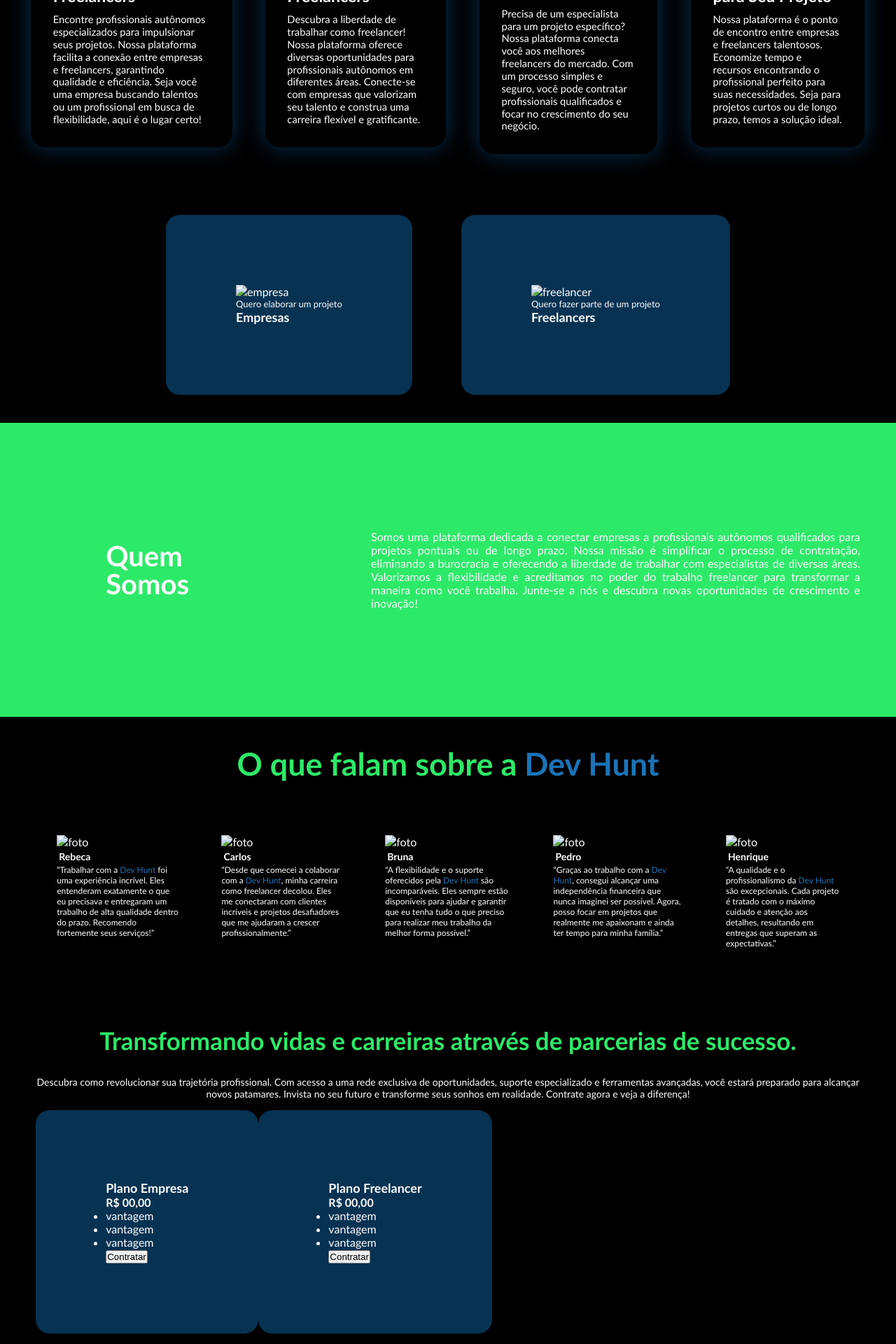
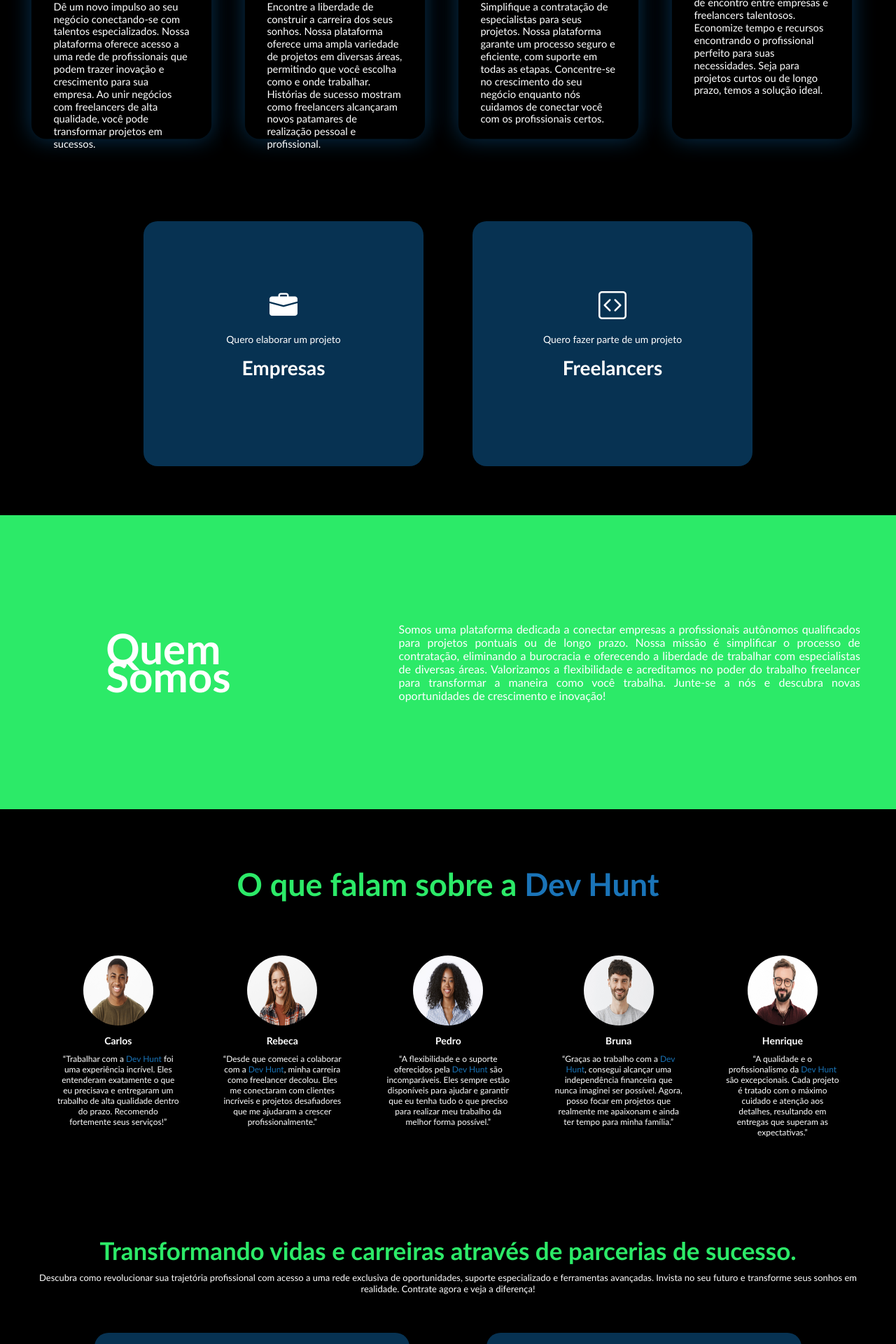
Before and after one commit to Rayanegmoura/Dev-Hunt, a PHP site: page / in a window 1280 px wide. Shown: the part 800-2720 px from the top of the page at 70% size. Run offline with PHP 8.4, Linux system fonts and the light colour scheme.

Commit message:
atualização dapágina inicial

```diff
--- a/css/style.css
+++ b/css/style.css
@@ -129,7 +129,6 @@ section.topo-do-site.flex {
     margin-right: 20px;
     position: relative;
     left: 8%;
-    padding-bottom: 10px;
 }
 
 .txt-topo-site {
@@ -141,31 +140,56 @@ section.topo-do-site.flex {
     font-size: 14px;
     text-transform: uppercase;
     color: #fff;
-    background-color: #2cea68;
     border: 0;
     border-radius: 30px;
     cursor: pointer;
     transition: .2s;
     margin-top: 1%;
-    margin-left: 0.5%;
+    margin-left: 2%;
+}
+
+.bnt-txt button:hover {
+    background-color: #073252;
+    transform: scale(1.05);
+}
+
+.bnt-txt .bnt-txt-1 {
+    background-color: #1a74b8;
+}
+
+.bnt-txt .bnt-txt-2 {
+    background-color: #2cea68;
 }
 
 /* ESTILO SECTION TXT-2 */
 
 section.txt-2 {
     padding: 40px 4%;
+    display: inline-block;
 }
 
 section.txt-2 .flex {
     align-items: center;
     justify-content: center;
-    gap: 60px
+    gap: 60px;
+    justify-content: center;
+}
+
+.txt-2 h1 {
+    color: #2cea68;
+    font-size: 45px;
+    padding-bottom: 70px;
+    text-align: center;
 }
 
 .txt-2 .txt-box {
-    font-size: 14px;
+    height: 300px;
+    width: 245px;
+    align-items: center;
+    font-size: 15px;
     border-radius: 20px;
     padding: 30px;
+    display: inline-block;
 }
 
 .txt-2 .txt-box {
@@ -173,22 +197,25 @@ section.txt-2 .flex {
     box-shadow: 0 0 30px #073252;
 }
 
-.txt-2 h2 {
-    color: #2cea68;
-    font-size: 45px;
-    padding-bottom: 30px;
+.txt-2 .txt-box h3 {
+    font-size: 18px;
+    padding-bottom: 15px;
     text-align: center;
 }
 
-.txt-2 .txt-box h3 {
-    font-size: 22px;
-    padding-bottom: 10px;
+.txt-2 .txt-box p {
+    font-size: 14px;
 }
+
+.txt-2 span:hover {
+    color: #2cea68;
+}
+
 
 /* ESTILO SECTION ENCONTRE */
 
 section.encontre {
-    padding: 40px 4%;
+    padding: 70px 4%;
 }
 
 section.encontre .flex {
@@ -203,6 +230,10 @@ section.encontre .flex {
     padding: 100px;
     transition: .2s;
     background-color: #073252;
+    text-align: center;
+    height: 350px;
+    width: 400px;
+    display: inline-block;
 }
 
 .encontre .serv-box:hover {
@@ -210,12 +241,20 @@ section.encontre .flex {
     box-shadow: 0 0 30px #073252;
 }
 
+.serv-box i {
+    display: flex;
+    font-size: 40px;
+    margin-bottom: 20px;
+    justify-content: center;
+}
+
 .serv-box p {
-    font-size: 13px;
+    font-size: 14px;
+    margin-bottom: 15px;
 }
 
 .serv-box h3 {
-    font-size: 18px;
+    font-size: 28px;
     justify-content: center;
     align-items: center;
 }
@@ -229,7 +268,7 @@ section.txt-3 {
 
 section.txt-3 .flex {
     align-items: center;
-    gap: 60px;
+    gap: 40px;
 }
 
 .txt-3 .txt-quem-somos {
@@ -239,12 +278,12 @@ section.txt-3 .flex {
 }
 
 .txt-3 .txt-quem-somos h2 {
-    font-size: 40px;
+    font-size: 60px;
     line-height: 40px;
 }
 
 .txt-3 .quem-somos p {
-    font-size: 20x;
+    font-size: 25x;
     text-align: justify;
 }
 
@@ -257,104 +296,129 @@ section.depoimentos{
 section.depoimentos.flex {
     align-items: center;
     justify-content: center;
-    gap: 90px;
+}
+
+section.depoimentos .depoimentos-box img {
+    width: 100px;
+    height: 100px;
+    border-radius: 50%;
+}
+
+.depoimentos {
+    align-items: center;
+    text-align: center;
+    align-items: center;
 }
 
 .depoimentos h2 {
+    padding-top: 40px;
     color: #2cea68;
     font-size: 45px;
     padding-bottom: 30px;
-    text-align: center;
 }
 
 .depoimentos .depoimentos-box {
     margin-top: 15px;
     border-radius: 20px;
     padding: 30px;
-    transition: .2s;
-}
-
-.depoimentos .depoimentos:hover {
-    transform: scale(1.05);
-    box-shadow: 0 0 30px #073252;
 }
 
 .depoimentos h4 {
     font-size: 14px;
-    padding: 3px;
+    padding: 10px;
+
 }
 
 .depoimentos p {
     font-size: 12px;
 }
+
+.depoimentos-box img:hover {
+    transform: scale(1.05);
+    box-shadow: 0 0 30px #073252;
+}
+
 /* ESTILO PLANOS */
 
 section.planos{
-    padding: 40px 4%;
+    padding: 70px 4%;
 }
 
-section.planos.flex {
+section.planos .flex {
     align-items: center;
     justify-content: center;
-    gap: 90px;
+    gap: 110px;
+}
+
+.planos .p-planos {
+    width: 450px;
+    height: 550px;
 }
 
 .planos h2 {
     color: #2cea68;
     font-size: 35px;
-    padding-bottom: 30px;
     text-align: center;
 }
 
 .planos p {
-    font-size: 14px;
+    font-size: 13px;
+    text-align: center;
+    margin-top: 10px;
+    margin-bottom: 40px;
+}
+
+.planos h3 {
+    font-size: 25px;
     text-align: center;
 }
 
-.planos .p-empresa {
+.planos h4 {
+    font-size: 40px;
+    padding: 20px;
+    text-align: center;
+}
+
+.planos ul li {
+    margin-left: 40px;
+    font-size: 13px;
+    padding: 3px;
+}
+
+.planos .bnt-planos {
+    display: flex;
+    justify-content: center;
+    align-items: center;
+    padding: 25px;
+}
+
+.planos .bnt-planos button {
+    padding: 10px 20px;
+    font-size: 14px;
+    text-transform: uppercase;
+    background-color: #1a74b8;
+    border: 0;
+    border-radius: 30px;
+    cursor: pointer;
+    transition: .2s;
+}
+
+.bnt-planos button:hover {
+    background-color: #2cea68;
+    transform: scale(1.05);
+}
+
+.planos .p-planos {
     margin-top: 15px;
     border-radius: 20px;
-    padding: 100px;
+    padding: 20px;
     transition: .2s;
     background-color: #073252;
 }
 
-.planos .p-empresa:hover {
+.planos .p-planos:hover {
     transform: scale(1.05);
     box-shadow: 0 0 30px #073252;
-}
-
-.p-empresa p {
-    font-size: 13px;
-}
-
-.p-empresa h3 {
-    font-size: 18px;
-    justify-content: center;
-    align-items: center;
-}
-
-.planos .p-freelancer {
-    margin-top: 15px;
-    border-radius: 20px;
-    padding: 100px;
-    transition: .2s;
-    background-color: #073252;
-}
-
-.planos .p-freelancer:hover {
-    transform: scale(1.05);
-    box-shadow: 0 0 30px #073252;
-}
-
-.p-freelancer p {
-    font-size: 13px;
-}
-
-.p-freelancer h3 {
-    font-size: 18px;
-    justify-content: center;
-    align-items: center;
 }
 
 /* ESTILO PRECISO DE AJUDA */
@@ -369,6 +433,31 @@ section.ajuda.flex {
     gap: 90px;
 }
 
+.ajuda h2 {
+    padding: 30px;
+    font-size: 25px;
+    color: #fff;
+}
+
+.ajuda h3 {
+    font-size: 23px;
+    padding: 10px;
+}
+
+.ajuda p  {
+    font-size: 13px;
+    padding: 10px;
+}
+
+.ajuda a {
+    font-size: 14px;
+    color: #fff;
+}
+
+.ajuda a:hover {
+    color: #2cea68;
+}
+
 /* ESTILO FOOTER */
 
 footer {
--- a/index.html
+++ b/index.html
@@ -5,6 +5,8 @@
         <meta name="viewport" content="width=device-width, initial-scale=1.0">
         <title>Dev Hunt</title>
         <link rel="shortcut icon" type="image/jpg" href="./img/icone.png"/>
+
+        <link rel="stylesheet" href="https://cdn.jsdelivr.net/npm/bootstrap-icons@1.11.3/font/bootstrap-icons.min.css">
 
         <link rel="stylesheet" type="text/css" href="/css/style.css">
     </head>
@@ -81,21 +83,21 @@
 
             <section class="txt-2">
                 <div class="interface">
-                    <h2>Encontre ou Seja um <span>Freelancer</span></h2>
+                    <h1>Encontre ou seja um <span>Freelancer</span></h1>
                     <div class="flex">
                         <div class="txt-box">
                             <h3>Transforme Seu Negócio com Freelancers</h3>
-                            <p>Encontre profissionais autônomos especializados para impulsionar seus projetos. Nossa plataforma facilita a conexão entre empresas e freelancers, garantindo qualidade e eficiência. Seja você uma empresa buscando talentos ou um profissional em busca de flexibilidade, aqui é o lugar certo!</p>
+                            <p>Dê um novo impulso ao seu negócio conectando-se com talentos especializados. Nossa plataforma oferece acesso a uma rede de profissionais que podem trazer inovação e crescimento para sua empresa. Ao unir negócios com freelancers de alta qualidade, você pode transformar projetos em sucessos.</p>
                         </div><!--txt-box-->
 
                         <div class="txt-box">
                             <h3>Oportunidades Flexíveis para Freelancers</h3>
-                            <p>Descubra a liberdade de trabalhar como freelancer! Nossa plataforma oferece diversas oportunidades para profissionais autônomos em diferentes áreas. Conecte-se com empresas que valorizam seu talento e construa uma carreira flexível e gratificante.</p>
+                            <p>Encontre a liberdade de construir a carreira dos seus sonhos. Nossa plataforma oferece uma ampla variedade de projetos em diversas áreas, permitindo que você escolha como e onde trabalhar. Histórias de sucesso mostram como freelancers alcançaram novos patamares de realização pessoal e profissional.</p>
                         </div><!--txt-box-->
 
                         <div class="txt-box">
                             <h3>Contrate Talentos de Forma Simples e Segura</h3>
-                            <p> Precisa de um especialista para um projeto específico? Nossa plataforma conecta você aos melhores freelancers do mercado. Com um processo simples e seguro, você pode contratar profissionais qualificados e focar no crescimento do seu negócio.</p>
+                            <p>Simplifique a contratação de especialistas para seus projetos. Nossa plataforma garante um processo seguro e eficiente, com suporte em todas as etapas. Concentre-se no crescimento do seu negócio enquanto nós cuidamos de conectar você com os profissionais certos.</p>
                         </div><!--txt-box-->
 
                         <div class="txt-box">
@@ -111,13 +113,13 @@
                 <div class="interface">
                     <div class="flex">
                         <div class="serv-box">
-                            <img src="" alt="empresa"/>
+                            <i class="bi bi-briefcase-fill"></i>
                             <p>Quero elaborar um projeto</p>
                             <h3>Empresas</h3>
                         </div><!--serv-box-->
 
                         <div class="serv-box">
-                            <img src="" alt="freelancer"/>
+                            <i class="bi bi-code-square"></i>
                             <p>Quero fazer parte de um projeto</p>
                             <h3>Freelancers</h3>
                         </div><!--serv-box-->
@@ -144,31 +146,31 @@
                     <div class="flex">
 
                         <div class="depoimentos-box">
-                            <img src="" alt="foto">
-                            <h4>Rebeca</h4>
+                            <img src="/img/1.jpg" alt="foto">
+                            <h4>Carlos</h4>
                             <p>“Trabalhar com a <span>Dev Hunt</span> foi uma experiência incrível. Eles entenderam exatamente o que eu precisava e entregaram um trabalho de alta qualidade dentro do prazo. Recomendo fortemente seus serviços!”</p>
                         </div><!--depoimentos-box-->
 
                         <div class="depoimentos-box">
-                            <img src="" alt="foto">
-                            <h4>Carlos</h4>
+                            <img src="/img/2.jpg" alt="foto">
+                            <h4>Rebeca</h4>
                             <p>“Desde que comecei a colaborar com a <span>Dev Hunt</span>, minha carreira como freelancer decolou. Eles me conectaram com clientes incríveis e projetos desafiadores que me ajudaram a crescer profissionalmente.”</p>
                         </div><!--depoimentos-box-->
 
                         <div class="depoimentos-box">
-                            <img src="" alt="foto">
-                            <h4>Bruna</h4>
+                            <img src="/img/3.jpg" alt="foto">
+                            <h4>Pedro</h4>
                             <p> “A flexibilidade e o suporte oferecidos pela <span>Dev Hunt</span> são incomparáveis. Eles sempre estão disponíveis para ajudar e garantir que eu tenha tudo o que preciso para realizar meu trabalho da melhor forma possível.”</p>
                         </div><!--depoimentos-box-->
 
                         <div class="depoimentos-box">
-                            <img src="" alt="foto">
-                            <h4>Pedro</h4>
+                            <img src="/img/4.jpg" alt="foto">
+                            <h4>Bruna</h4>
                             <p>“Graças ao trabalho com  a <span>Dev Hunt</span>, consegui alcançar uma independência financeira que nunca imaginei ser possível. Agora, posso focar em projetos que realmente me apaixonam e ainda ter tempo para minha família.”</p>
                         </div><!--depoimentos-box-->
 
                         <div class="depoimentos-box">
-                            <img src="" alt="foto">
+                            <img src="/img/5.jpg" alt="foto">
                             <h4>Henrique</h4>
                             <p>“A qualidade e o profissionalismo da <span>Dev Hunt</span> são excepcionais. Cada projeto é tratado com o máximo cuidado e atenção aos detalhes, resultando em entregas que superam as expectativas.”</p>
                         </div><!--depoimentos-box-->
@@ -180,28 +182,34 @@
             <section class="planos">
                 <div class="interface">
                     <h2>Transformando vidas e carreiras através de parcerias de sucesso.</h2>
-                    <p>Descubra como revolucionar sua trajetória profissional. Com acesso a uma rede exclusiva de oportunidades, suporte especializado e ferramentas avançadas, você estará preparado para alcançar novos patamares. Invista no seu futuro e transforme seus sonhos em realidade. Contrate agora e veja a diferença!</p>
+                    <p>Descubra como revolucionar sua trajetória profissional com acesso a uma rede exclusiva de oportunidades, suporte especializado e ferramentas avançadas. Invista no seu futuro e transforme seus sonhos em realidade. Contrate agora e veja a diferença!</p>
                     <div class="flex">
-                        <div class="p-empresa">
+                        <div class="p-planos">
                             <h3>Plano Empresa</h3>
-                                <h4>R$ 00,00</h4>
+                                <h4>R$ 49,99</h4>
                                 <ul>
-                                    <li>vantagem</li>
-                                    <li>vantagem</li>
-                                    <li>vantagem</li>
+                                    <li>Acesso a Talentos Qualificados: Perfis impulsionados geralmente pertencem a freelancers experientes e bem avaliados, facilitando a contratação de profissionais de alta qualidade.</li>
+                                    <li>Economia de Tempo: Com freelancers destacados, a empresa pode encontrar rapidamente os candidatos ideais sem passar por dezenas de perfis medianos.</li>
+                                    <li>Maior Garantia de Entrega: Freelancers que investem em seus perfis estão mais comprometidos, o que aumenta as chances de entregas pontuais e de qualidade.</li>
+                                    <li>Filtragem Avançada: Planos premium podem incluir filtros adicionais para refinar a busca, como habilidades específicas ou faixa de preço, otimizando o processo de seleção.</li>
+                                    <li>Suporte Prioritário: Empresas que utilizam planos avançados recebem suporte prioritário, garantindo que qualquer problema na plataforma seja resolvido rapidamente.</li>
+                                    <li>Relatórios e Insights: Com planos empresariais, você pode ter acesso a relatórios detalhados sobre os freelancers contatados e contratados, ajudando a aprimorar futuras buscas.</li>
                                 </ul>
                                     <div class="bnt-planos">
                                         <a href="#"><button>Contratar</button></a>
                                     </div><!--bnt-planos-->
                         </div><!--p-empresa-->
 
-                        <div class="p-freelancer">
+                        <div class="p-planos">
                             <h3>Plano Freelancer</h3>
-                                <h4>R$ 00,00</h4>
+                                <h4>R$ 24,99</h4>
                                 <ul>
-                                    <li>vantagem</li>
-                                    <li>vantagem</li>
-                                    <li>vantagem</li>
+                                    <li>Maior Visibilidade: Ao impulsionar seu perfil, você aparece no topo das buscas, aumentando suas chances de ser notado por clientes em potencial.</li>
+                                    <li>Acesso Prioritário a Projetos: Com um plano avançado, você tem acesso antecipado aos novos projetos postados, permitindo que envie propostas antes dos concorrentes.</li>
+                                    <li>Credibilidade Aumentada: Perfis impulsionados geralmente incluem selos ou marcas de verificação, transmitindo maior confiança aos clientes.</li>
+                                    <li>Mais Convites Diretos: Ao ter seu perfil em destaque, você receberá mais convites diretos para projetos, reduzindo o tempo gasto em buscas ativas.</li>
+                                    <li>Ferramentas Exclusivas: Planos pagos frequentemente oferecem ferramentas adicionais, como analytics, que ajudam a monitorar seu desempenho e ajustar sua estratégia.</li>
+                                    <li>Apoio e Suporte Personalizado: Com um plano premium, você tem acesso a suporte prioritário, garantindo que qualquer problema seja resolvido rapidamente.</li>
                                 </ul>
                                     <div class="bnt-planos">
                                         <a href="#"><button>Contratar</button></a>
@@ -250,15 +258,15 @@
                         </div><!--logo-footer-->
 
                         <div class="bnt-redes">
-                            <a href="#"><button><img src="#" alt="Instagram"></button></a>
-                            <a href="#"><button><img src="#" alt="Facebook"></button></a>
-                            <a href="#"><button><img src="#" alt="Linkdin"></button></a>
+                            <a href="#"><i class="bi bi-instagram"></i></a>
+                            <a href="#"><i class="bi bi-facebook"></i></a>
+                            <a href="#"><i class="bi bi-linkedin"></i></a>
                         </div><!--bnt-redes-->
                     </div><!--flex-->
                 </div><!--footer-1-->
 
                 <div class="footer-2">
-                    <p><img src="" alt="email"><a href="mailto:contato@devhunt.com.br"> contato@devhunt.com.br</a></p>
+                    <p><i class="bi bi-envelope"></i><a href="mailto:contato@devhunt.com.br"> contato@devhunt.com.br</a></p>
                     <p class="desc">© 2024 devhunt.com.br | Todos os direitos reservados.</p>
                 </div><!--footer-2-->
             </div><!--interface-->
```
Also changed, not shown: img/1.jpg (added), img/2.jpg (added), img/3.jpg (added), img/4.jpg (added), img/5.jpg (added), 1 other file.
